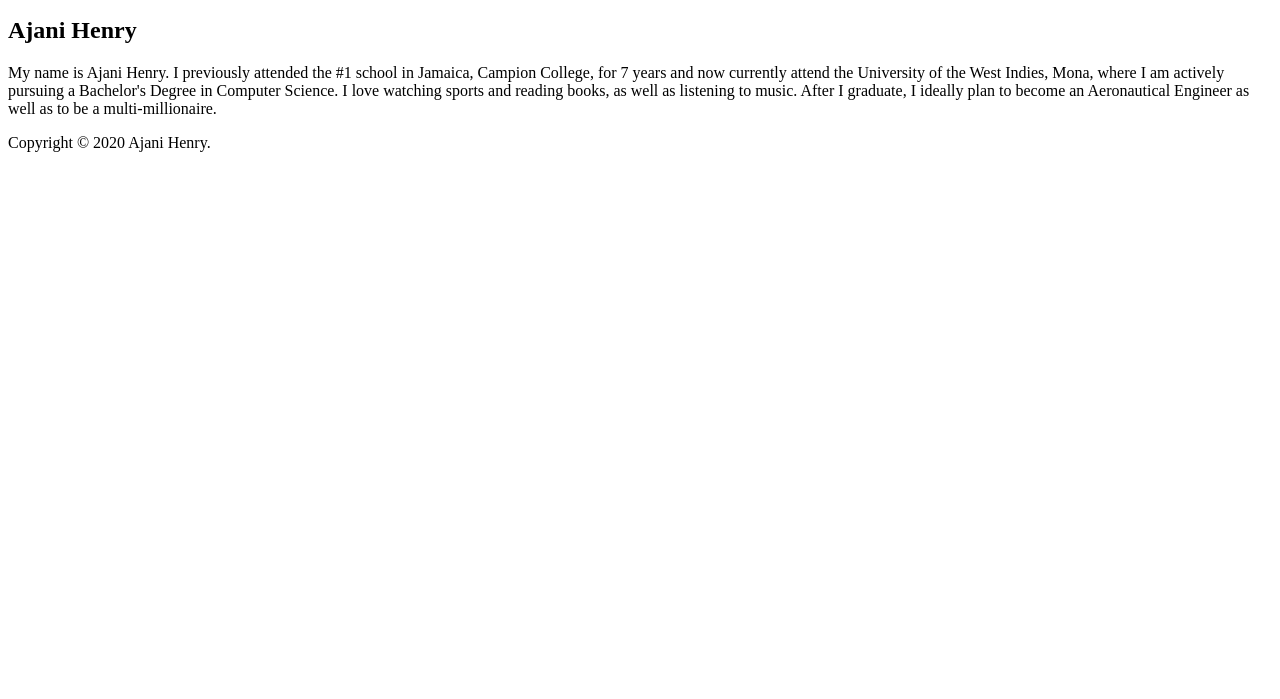
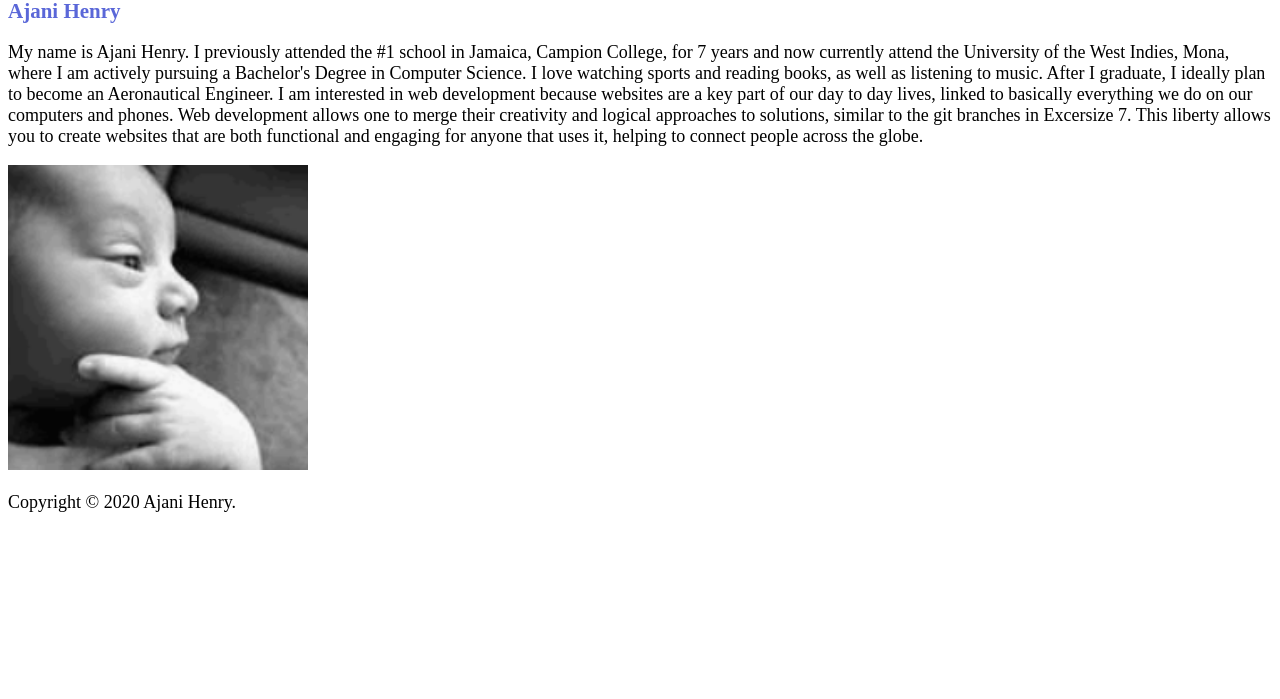
Before and after one commit to TotallyNotAj/info2180-lab1, a plain HTML site: page index.html in a window 1280 px wide. Shown: the part 101-800 px from the top of the page. Drawn offline with Linux system fonts and the light colour scheme.

Commit message:
Updated index.html

```diff
--- a/index.html
+++ b/index.html
@@ -5,6 +5,7 @@
     <meta name="viewport" content="width=device-width, initial-scale=1.0">
     <meta http-equiv="X-UA-Compatible" content="ie=edge">
     <title>INFO2180 Lab 1</title>
+    <link rel="stylesheet" href="styles.css">
 </head>
 <body>
     <header>
@@ -14,10 +15,13 @@
     <main>
         <h2>Ajani Henry</h2>
         <p>My name is Ajani Henry. I previously attended the #1 school in Jamaica, Campion College, for 7 years and now currently attend
-            the University of the West Indies, Mona,
-            where I am actively pursuing a Bachelor's Degree in Computer Science. I love watching sports and reading books, as well as listening to music.
-            After I graduate, I ideally plan to become an Aeronautical Engineer as well as to be a multi-millionaire.
+            the University of the West Indies, Mona, where I am actively pursuing a Bachelor's Degree in Computer Science.
+            I love watching sports and reading books, as well as listening to music. After I graduate, I ideally plan to become an Aeronautical Engineer.
+            I am interested in web development because websites are a key part of our day to day lives, linked to basically everything we do on our computers
+            and phones. Web development allows one to merge their creativity and logical approaches to solutions, similar to the git branches in Excersize 7.
+            This liberty allows you to create websites that are both functional and engaging for anyone that uses it, helping to connect people across the globe.
         </p>
+        <img src="thinkingbaby.png" alt="My Photo" width="300">
     </main>
     <footer>
         <p>Copyright &copy; 2020 Ajani Henry.</p>
```
